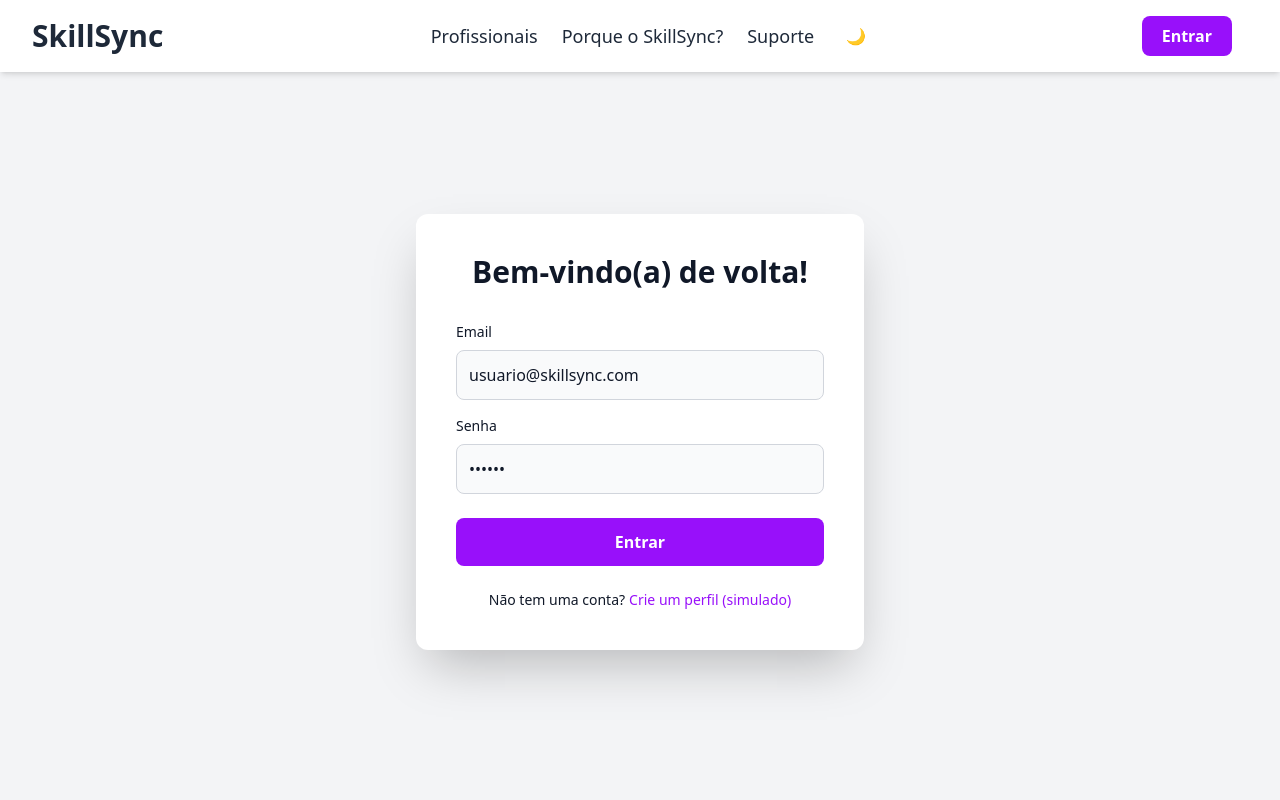
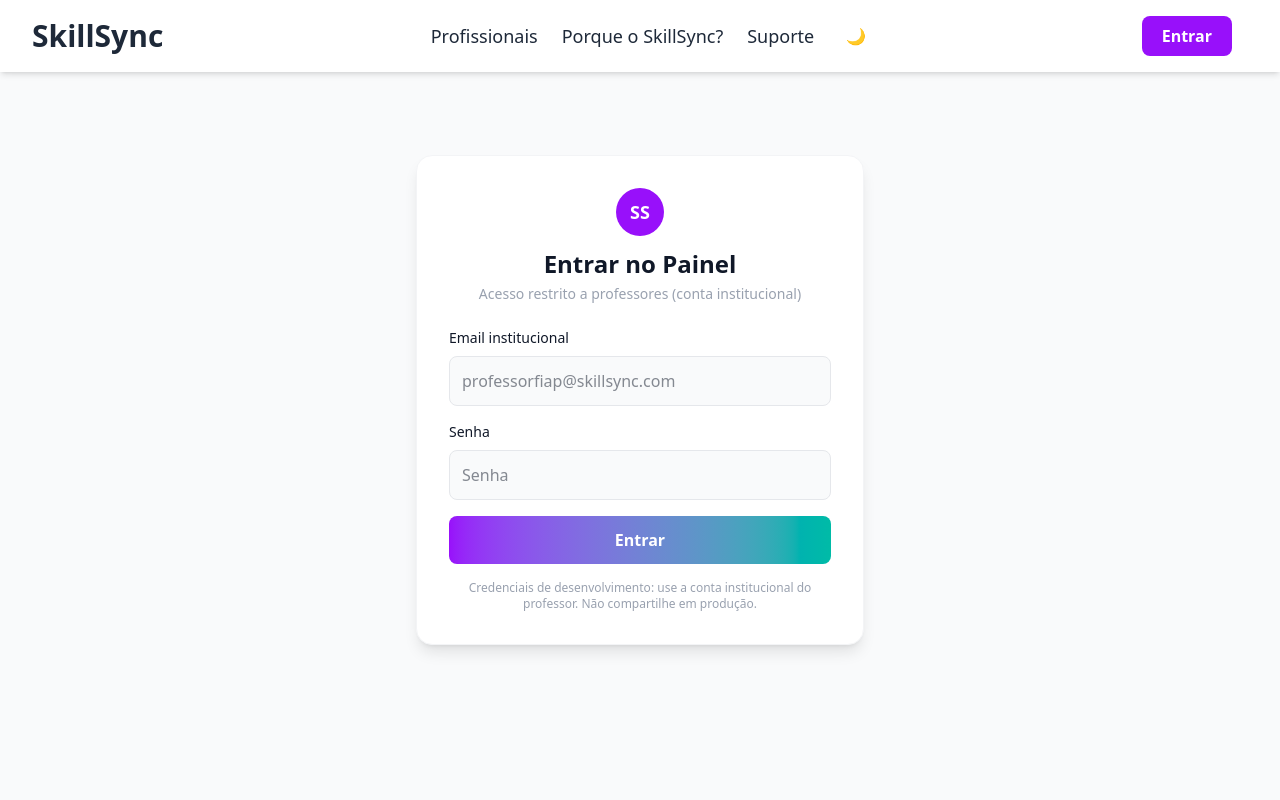
Before and after one commit to globalsolution2semestre/SkillSync-app, a React (Vite) app: page / in a window 1280 px wide. Both pictures are taken after a click on the button "Entrar". Shown: the top 800 px of the page. Built offline with nearby package versions, Linux system fonts and the light colour scheme.

Commit message:
criando perfil de teste para professores

```diff
--- a/src/App.jsx
+++ b/src/App.jsx
@@ -216,7 +216,7 @@ function PorqueSkillSync({ darkMode }) {
 
 function ValuePropCard({ title, description }) {
   return (
-    <div className="bg-purple-100 dark:bg-gray-800 p-6 rounded-lg shadow-lg">
+    <div className="bg-purple-50 dark:bg-gray-800 p-6 rounded-lg shadow-lg">
       <h3 className="text-2xl font-semibold mb-3 text-purple-800 dark:text-purple-300">{title}</h3>
       <p className="text-gray-700 dark:text-gray-300">{description}</p>
     </div>
@@ -230,48 +230,63 @@ function ValuePropCard({ title, description }) {
 function LoginPage({ setPage, setIsLoggedIn, setSelectedProfile, darkMode }) {
   const handleSubmit = (e) => {
     e.preventDefault();
-    // Em um app real, aqui haveria uma chamada de API
+    const email = e.target.email.value.trim();
+    const password = e.target.password.value;
+
+    // Credenciais simuladas para ambiente de desenvolvimento
+    const DEV_USER_EMAIL = 'professorfiap@skillsync.com';
+    const DEV_USER_PASSWORD = 'ProfFiap@2025';
+
+    if (email === DEV_USER_EMAIL && password === DEV_USER_PASSWORD) {
+      const prof = profissionaisData.find(p => p.email === email) || profissionaisData.find(p => p.id === 61) || profissionaisData[0] || null;
       setIsLoggedIn(true);
-    // Seleciona o primeiro profissional como o perfil a ser exibido (simulado)
-    setSelectedProfile(profissionaisData[0] || null);
-    setPage('profile'); // Redireciona para a página de perfil após o login
+      setSelectedProfile(prof);
+      setPage('profile');
+    } else {
+      // Bloqueia acesso para outros emails (conforme solicitado)
+      alert('Credenciais inválidas. Use a conta do professor para acessar.');
+    }
   };
 
   return (
-    <div className={`flex items-center justify-center min-h-screen pt-16 ${darkMode ? 'bg-gray-900 text-white' : 'bg-gray-100 text-gray-900'}`}>
-      <div className={`p-10 rounded-xl shadow-2xl w-full max-w-md ${darkMode ? 'bg-gray-800' : 'bg-white'}`}>
-        <h2 className="text-3xl font-bold text-center mb-8">Bem-vindo(a) de volta!</h2>
-        <form onSubmit={handleSubmit}>
-          <div className="mb-4">
-            <label className="block text-sm font-medium mb-2" htmlFor="email">Email</label>
+    <div className={`min-h-screen flex items-center justify-center px-4 ${darkMode ? 'bg-gray-900 text-white' : 'bg-gray-50 text-gray-900'}`}>
+      <div className={`w-full max-w-md ${darkMode ? 'bg-gray-800/70' : 'bg-white'} backdrop-blur-md p-8 rounded-2xl shadow-lg border ${darkMode ? 'border-gray-700' : 'border-gray-100'}`}>
+        <div className="text-center mb-6">
+          <div className="inline-flex items-center justify-center w-12 h-12 rounded-full bg-purple-600 text-white font-bold text-lg mb-3">SS</div>
+          <h2 className="text-2xl font-semibold">Entrar no Painel</h2>
+          <p className="text-sm text-gray-400 mt-1">Acesso restrito a professores (conta institucional)</p>
+        </div>
+
+        <form onSubmit={handleSubmit} className="space-y-4">
+          <div>
+            <label className="block text-sm font-medium mb-2" htmlFor="email">Email institucional</label>
             <input
+              name="email"
+              id="email"
               type="email"
-              id="email"
-              defaultValue="usuario@skillsync.com"
-              className={`w-full p-3 rounded-lg border ${darkMode ? 'bg-gray-700 border-gray-600 text-white' : 'bg-gray-50 border-gray-300 text-gray-900'}`}
+              placeholder="professorfiap@skillsync.com"
+              className={`w-full p-3 rounded-lg border ${darkMode ? 'bg-gray-700 border-gray-600 text-white' : 'bg-gray-50 border-gray-200 text-gray-900'}`}
+              required
             />
           </div>
-          <div className="mb-6">
+
+          <div>
             <label className="block text-sm font-medium mb-2" htmlFor="password">Senha</label>
             <input
+              name="password"
+              id="password"
               type="password"
-              id="password"
-              defaultValue="123456"
-              className={`w-full p-3 rounded-lg border ${darkMode ? 'bg-gray-700 border-gray-600 text-white' : 'bg-gray-50 border-gray-300 text-gray-900'}`}
+              placeholder="Senha"
+              className={`w-full p-3 rounded-lg border ${darkMode ? 'bg-gray-700 border-gray-600 text-white' : 'bg-gray-50 border-gray-200 text-gray-900'}`}
+              required
             />
           </div>
-          <button
-            type="submit"
-            className="w-full bg-purple-600 text-white p-3 rounded-lg font-semibold hover:bg-purple-700 transition-colors"
-          >
+
+          <button type="submit" className="w-full py-3 rounded-lg bg-gradient-to-r from-purple-600 to-teal-500 text-white font-semibold hover:opacity-95 transition">
             Entrar
           </button>
-          <p className="text-center mt-6 text-sm">
-            Não tem uma conta?
-            <span className="text-purple-600 hover:underline cursor-pointer ml-1">
-              Crie um perfil (simulado)
-            </span>
-          </p>
+
+          <p className="text-xs text-center text-gray-400">Credenciais de desenvolvimento: use a conta institucional do professor. Não compartilhe em produção.</p>
         </form>
       </div>
     </div>
@@ -282,7 +297,7 @@ function LoginPage({ setPage, setIsLoggedIn, setSelectedProfile, darkMode }) {
  * Componente: ProfissionaisPage
  * Descrição: Página que lista todos os profissionais.
  */
-function ProfissionaisPage({ setModalProfile, darkMode, setSelectedProfile, setPage, connectedProfiles, toggleConnect }) {
+function ProfissionaisPage({ setModalProfile, darkMode, setSelectedProfile, setPage, connectedProfiles, toggleConnect, isLoggedIn, selectedProfile }) {
   // Estados para filtros (pode ser expandido)
   const [searchTerm, setSearchTerm] = useState('');
   const [filterArea, setFilterArea] = useState('');
@@ -358,6 +373,8 @@ function ProfissionaisPage({ setModalProfile, darkMode, setSelectedProfile, setP
               setPage={setPage}
               connectedProfiles={connectedProfiles}
               toggleConnect={toggleConnect}
+              isLoggedIn={isLoggedIn}
+              currentProfile={selectedProfile}
             />
           ))}
         </div>
@@ -378,7 +395,7 @@ function ProfissionaisPage({ setModalProfile, darkMode, setSelectedProfile, setP
  * Componente: ProfessionalCard
  * Descrição: Card individual de um profissional na lista.
  */
-function ProfessionalCard({ profile, setModalProfile, darkMode, setSelectedProfile, setPage, connectedProfiles = [], toggleConnect }) {
+function ProfessionalCard({ profile, setModalProfile, darkMode, setSelectedProfile, setPage, connectedProfiles = [], toggleConnect, isLoggedIn, currentProfile }) {
   return (
     <div className={`p-6 rounded-lg shadow-lg transition-transform hover:scale-[1.02] ${darkMode ? 'bg-gray-800' : 'bg-white'}`}>
       <div className="flex items-center mb-4">
@@ -409,11 +426,20 @@ function ProfessionalCard({ profile, setModalProfile, darkMode, setSelectedProfi
         <div className="flex gap-4">
         <button
           onClick={() => {
+            // If a professor is logged in with the institutional account, do NOT replace their profile.
+            // Instead, open a modal to view the clicked profile.
+            const professorEmail = 'professorfiap@skillsync.com';
+            const isProfessorViewing = isLoggedIn && currentProfile && (currentProfile.email === professorEmail || currentProfile.id === 61);
+
+            if (isProfessorViewing) {
+              if (setModalProfile) setModalProfile(profile);
+            } else {
               if (setSelectedProfile && setPage) {
                 setSelectedProfile(profile);
                 setPage('profile');
               } else if (setModalProfile) {
                 setModalProfile(profile);
+              }
             }
           }}
           className="flex-1 bg-purple-600 text-white px-4 py-2 rounded-lg font-semibold hover:bg-purple-700 transition-colors"
@@ -715,7 +741,7 @@ export default function App() {
       case 'home':
         return <Homepage setPage={setPage} darkMode={darkMode} />;
       case 'profissionais':
-        return <ProfissionaisPage setModalProfile={setModalProfile} darkMode={darkMode} setSelectedProfile={setSelectedProfile} setPage={setPage} connectedProfiles={connectedProfiles} toggleConnect={toggleConnect} />;
+        return <ProfissionaisPage setModalProfile={setModalProfile} darkMode={darkMode} setSelectedProfile={setSelectedProfile} setPage={setPage} connectedProfiles={connectedProfiles} toggleConnect={toggleConnect} isLoggedIn={isLoggedIn} selectedProfile={selectedProfile} />;
       case 'porque':
         return <PorqueSkillSync darkMode={darkMode} />;
       case 'login':
--- a/src/components/ProfessionalCard.jsx
+++ b/src/components/ProfessionalCard.jsx
@@ -23,7 +23,7 @@ function ProfessionalCard({ professional, darkMode, onViewProfile, onMessage })
       </p>
       <div className="mt-3 flex items-center gap-2 mb-3">
         <span className={`px-2 py-1 rounded text-xs ${
-          darkMode ? 'bg-purple-900 text-purple-200' : 'bg-purple-100 text-purple-800'
+          darkMode ? 'bg-purple-900 text-purple-200' : 'bg-purple-50 text-purple-800'
         }`}>
           {professional.area}
         </span>
--- a/src/components/ProfessionalModal.jsx
+++ b/src/components/ProfessionalModal.jsx
@@ -45,7 +45,7 @@ function ProfessionalModal({ professional, darkMode, onClose, onRecommend, onMes
 
           <div className="flex flex-wrap gap-2 mb-4">
             <span className={`px-3 py-1 rounded-full text-sm ${
-              darkMode ? 'bg-purple-900 text-purple-200' : 'bg-purple-100 text-purple-800'
+              darkMode ? 'bg-purple-900 text-purple-200' : 'bg-purple-50 text-purple-800'
             }`}>
               {professional.area}
             </span>
@@ -113,7 +113,7 @@ function ProfessionalModal({ professional, darkMode, onClose, onRecommend, onMes
                 <span
                   key={index}
                   className={`px-3 py-2 rounded-lg ${
-                    darkMode ? 'bg-purple-900 text-purple-200' : 'bg-purple-100 text-purple-800'
+                    darkMode ? 'bg-purple-900 text-purple-200' : 'bg-purple-50 text-purple-800'
                   }`}
                 >
                   {skill}
@@ -258,7 +258,7 @@ function ProfessionalModal({ professional, darkMode, onClose, onRecommend, onMes
                   <span
                       key={index}
                       className={`px-3 py-2 rounded-lg ${
-                      darkMode ? 'bg-purple-900 text-purple-200' : 'bg-purple-100 text-purple-800'
+                        darkMode ? 'bg-purple-900 text-purple-200' : 'bg-purple-50 text-purple-800'
                       }`}
                     >
                     {interesse}
--- a/src/data/profissionais.js
+++ b/src/data/profissionais.js
@@ -1280,4 +1280,28 @@ export const profissionaisData = [
     idiomas: [{ idioma: "Inglês", nivel: "Fluente" }],
     areaInteresses: ["Acessibilidade", "Design Inclusivo", "Direitos Digitais"]
   }
+  ,
+  {
+    id: 61,
+    nome: "Professor FIAP",
+    foto: "https://placehold.co/100x100/6EE7B7/FFFFFF?text=PF",
+    cargo: "Professor - FIAP",
+    resumo: "Professor responsável por gerenciar e avaliar conteúdos do curso. Conta institucional FIAP para acesso ao painel docente.",
+    localizacao: "São Paulo/SP",
+    area: "Educação",
+    habilidadesTecnicas: ["Ensino", "Mentoria", "Desenvolvimento Web", "Arquitetura de Software"],
+    softSkills: ["Comunicação", "Didática", "Mentoria"],
+    experiencias: [
+      { empresa: "FIAP", cargo: "Professor", inicio: "2018-02", fim: "Atual", descricao: "Ministração de disciplinas de desenvolvimento e mentoria de projetos." }
+    ],
+    formacao: [
+      { curso: "Mestrado em Engenharia de Software", instituicao: "FIAP", ano: "2016" }
+    ],
+    projetos: [],
+    certificacoes: [],
+    idiomas: [{ idioma: "Português", nivel: "Nativo" }, { idioma: "Inglês", nivel: "Avançado" }],
+    areaInteresses: ["Educação", "Mentoria", "Projetos Acadêmicos"],
+    // Campo adicional para autenticação no ambiente de desenvolvimento
+    email: "professorfiap@skillsync.com"
+  }
 ];
```
Also changed, not shown: src/components/ProfilePage.jsx (+6 -6 lines). Lines whose indentation alone changed are shown as unchanged.
